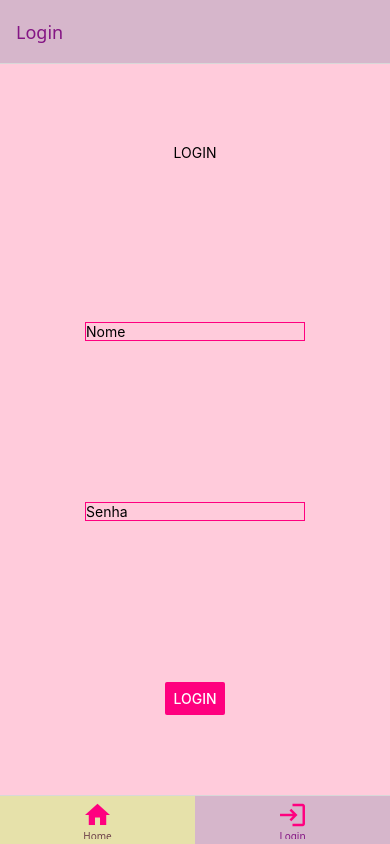
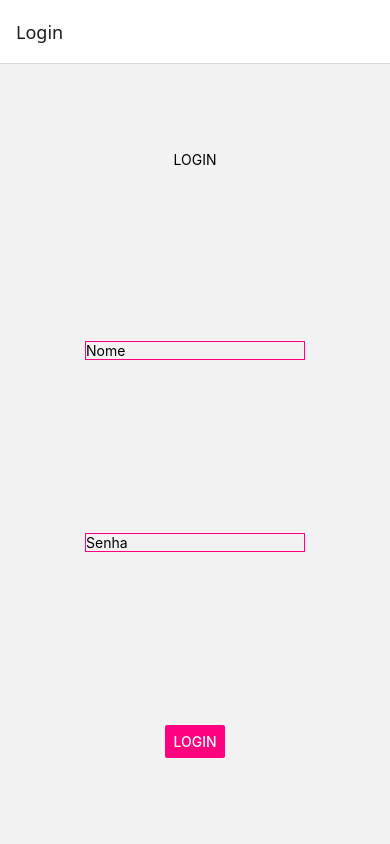
Before and after one commit to MariMelo1/ProjetoMobile2025, a React Native app: screen / in a window 390 px wide. Built offline with nearby package versions, Linux system fonts and the light colour scheme.

Commit message:
navegação

```diff
--- a/App.js
+++ b/App.js
@@ -1,51 +1,61 @@
 import 'react-native-gesture-handler';
-
+import MaterialIcons from '@expo/vector-icons/MaterialIcons';
 import { NavigationContainer } from '@react-navigation/native';
 
 import { createBottomTabNavigator } from '@react-navigation/bottom-tabs';
+import { createStackNavigator } from '@react-navigation/stack';
 
-import Test from './components/test';
-import Login from './components/Login';
+import Home from './Screens/home';
+import Login from './Screens/Login';
+import Feed from './Screens/feed';
+import Counter from './Screens/counter';
 
-import MaterialIcons from '@expo/vector-icons/MaterialIcons';
-
-export default function App() {
-
+function BottomTabs(){
   const BottomTab = createBottomTabNavigator();
-
-  return (
-
-    <NavigationContainer>
+  return(
     <BottomTab.Navigator
-      initialRouteName='Login'
     screenOptions={{
-        tabBarActiveTintColor:'#841584',
+      tabBarActiveTintColor:'#6e424b',
       tabBarActiveBackgroundColor:'#d6b6cb',
-        tabBarInactiveBackgroundColor: '#e6e1aa',
-        tabBarInactiveTintColor: '#6e424b',
       headerStyle:{backgroundColor: '#d6b6cb'},
       headerTintColor: '#841584',
-        // headerTitleAlign: 'center'
 
-      }}
-      >
-        <BottomTab.Screen name='Home' component={Test}
+    }}>
+      <BottomTab.Screen name='Home' component={Home}
       options={{
         tabBarIcon: () => (
           <MaterialIcons name="home" size={30} color="#FF007F" />
         ),
       }} />
-
-        <BottomTab.Screen name='Login' component={Login}
+      <BottomTab.Screen name='Feed' component={Feed}
       options={{
         tabBarIcon: () => (
-            <MaterialIcons name="login" size={30} color="#FF007F" />
-          ),
-        }}
+          <MaterialIcons name="feed" size={30} color="#FF007F" />
+        )
+      }} />
+      <BottomTab.Screen name='Counter' component={Counter}
+      options={{
+        tabBarIcon: () => (
+          <MaterialIcons name="123" size={30} color="#FF007F" />
 
-        />
+        )
+      }} />
+    </BottomTab.Navigator>
+  )
+}
 
-      </BottomTab.Navigator>
+export default function App() {
+
+  const Stack = createStackNavigator();
+
+  return (
+
+    <NavigationContainer>
+      <Stack.Navigator>
+      <Stack.Screen name='Login' component={Login}/>
+      <Stack.Screen options={{headerShown:false}} name='HomeTab' component={BottomTabs}/>
+
+      </Stack.Navigator>
     </NavigationContainer>
   );
 }
--- a/components/Login.js
+++ b/Screens/Login.js
@@ -17,7 +17,7 @@ export default function Login({navigation}){
             <Button
             color={'#FF007F'}
             title="Login"
-            onPress={() => navigation.navigate('Home')}
+            onPress={() => navigation.navigate('HomeTab')}
             />
         </View>
 
@@ -29,7 +29,7 @@ const styles = StyleSheet.create({
         flex: 1,
         alignItems: 'center',
         justifyContent: 'space-around',
-        backgroundColor: '#FFCBDB',
+
 
     },
     input:{
--- /dev/null
+++ b/Screens/counter.js
@@ -0,0 +1,34 @@
+import {View, Text, Image, Button, StyleSheet, ScrollView} from 'react-native';
+
+export default function Counter (){
+    return(
+        <View style={styles.container}>
+            <Text style={styles.title}>Contador da Mari</Text>
+            <Text>Contador: </Text>
+
+            <Button
+            title='+'
+            color={'#FF007F'}
+            />
+            <Button
+            title='-'
+            color={'#FF007F'}
+            />
+        </View>
+    )
+}
+const styles = StyleSheet.create({
+    container:{
+        flex:1,
+        justifyContent: 'space-evenly',
+        alignItems:'center',
+    },
+    title:{
+        fontSize: 40,
+        color:'#FF007F',
+    },
+    img :{
+        width:400,
+        height: 200
+    }
+})
--- /dev/null
+++ b/Screens/feed.js
@@ -0,0 +1,51 @@
+import {View, Text, Image, Button, StyleSheet, ScrollView} from 'react-native';
+
+export default function Feed (){
+    return(
+        <View style={styles.container}>
+            <ScrollView>
+            <Text style={styles.title}>Feed da Mari</Text>
+            <Text>🌟 Transforme seu dia com pequenas atitudes! 🌟</Text>
+            <Text>Às vezes, a felicidade não está em grandes conquistas, mas nas pequenas ações diárias. 💫 Seja um sorriso sincero, um gesto de carinho, ou até mesmo um tempo para si mesmo. É isso que faz o dia ser especial!</Text>
+            <Text>Hoje, reserve um momento para refletir sobre o que te faz bem. ❤️ A vida é feita de momentos simples, e são eles que tornam tudo mais valioso. ✨</Text>
+
+            <Image style={styles.img} source={{uri:'https://kardecriopreto.com.br/wp-content/uploads/2018/02/o-FELICIDADE-facebook.jpg'}} />
+
+            <Button
+            title='Saiba Mais'
+            color={'#FF007F'}
+            />
+
+
+
+        <Text style={styles.title}>Feed da Mari</Text>
+            <Text>🌟 Transforme seu dia com pequenas atitudes! 🌟</Text>
+            <Text>Às vezes, a felicidade não está em grandes conquistas, mas nas pequenas ações diárias. 💫 Seja um sorriso sincero, um gesto de carinho, ou até mesmo um tempo para si mesmo. É isso que faz o dia ser especial!</Text>
+            <Text>Hoje, reserve um momento para refletir sobre o que te faz bem. ❤️ A vida é feita de momentos simples, e são eles que tornam tudo mais valioso. ✨</Text>
+
+            <Image style={styles.img} source={{uri:'https://kardecriopreto.com.br/wp-content/uploads/2018/02/o-FELICIDADE-facebook.jpg'}} />
+
+            <Button
+            title='Saiba Mais'
+            color={'#FF007F'}
+            />
+
+        </ScrollView>
+        </View>
+    )
+}
+const styles = StyleSheet.create({
+    container:{
+        flex:1,
+        justifyContent: 'space-evenly',
+        alignItems:'center',
+    },
+    title:{
+        fontSize: 40,
+        color:'#FF007F',
+    },
+    img :{
+        width:400,
+        height: 200
+    }
+})
--- a/components/test.js
+++ b/Screens/home.js
@@ -1,7 +1,7 @@
 import { View, Text, Image,StyleSheet} from "react-native"
 
 
-export default function Test(){
+export default function Home(){
     return(
         <View style={styles.container}>
 
@@ -25,7 +25,7 @@ export default function Test(){
 const styles = StyleSheet.create({
     container:{
         flex: 1,
-        backgroundColor: '#ea3c79',
+
 
 
     },
```
Lines whose indentation alone changed are shown as unchanged.
